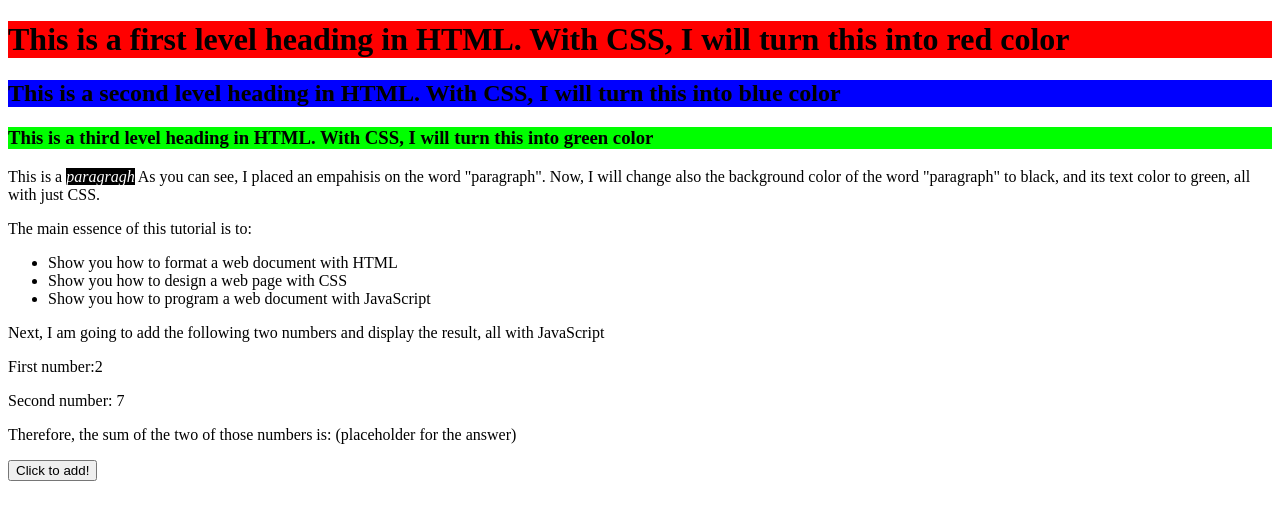
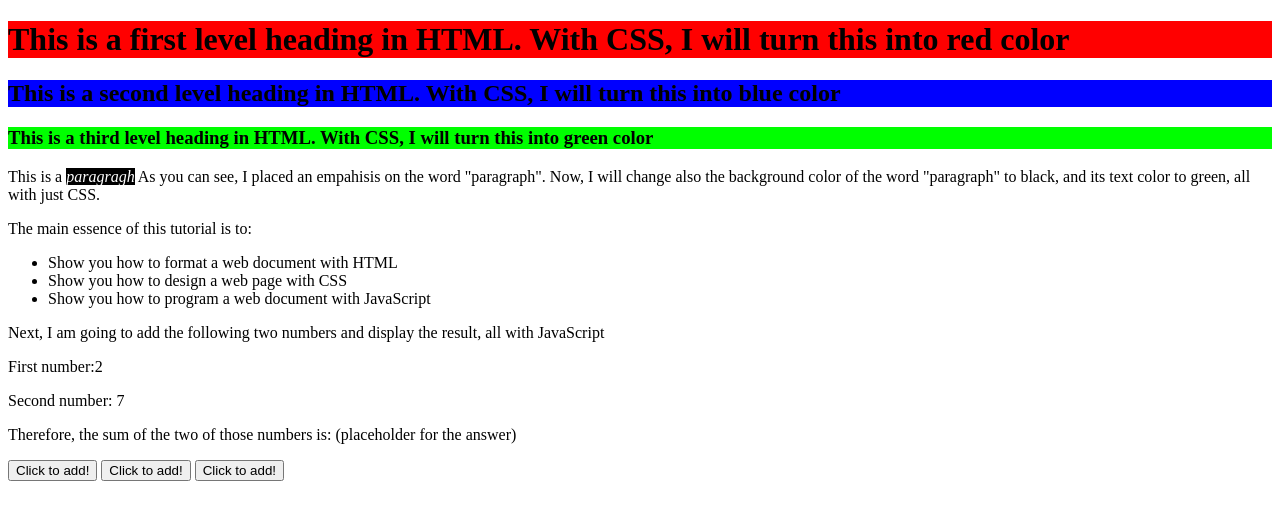
Before and after one commit to bloater01/exer1, a plain HTML site: page index.html in a window 1280 px wide. Drawn offline with Linux system fonts and the light colour scheme.

Commit message:
Update index.html

```diff
--- a/index.html
+++ b/index.html
@@ -25,6 +25,8 @@
     <p>Second number: <span id= "secondNum">7</span> </p>
     <p>Therefore, the sum of the two of those numbers is: <span id= "answer">(placeholder for the answer)</span></p>
     <input type="button" id="sumButton" value="Click to add!">
+    <input type="button" id="multiplyButton" value="Click to add!">
+    <input type="button" id="subButton" value="Click to add!">
 
 <script src="script/app.js">
 
```
